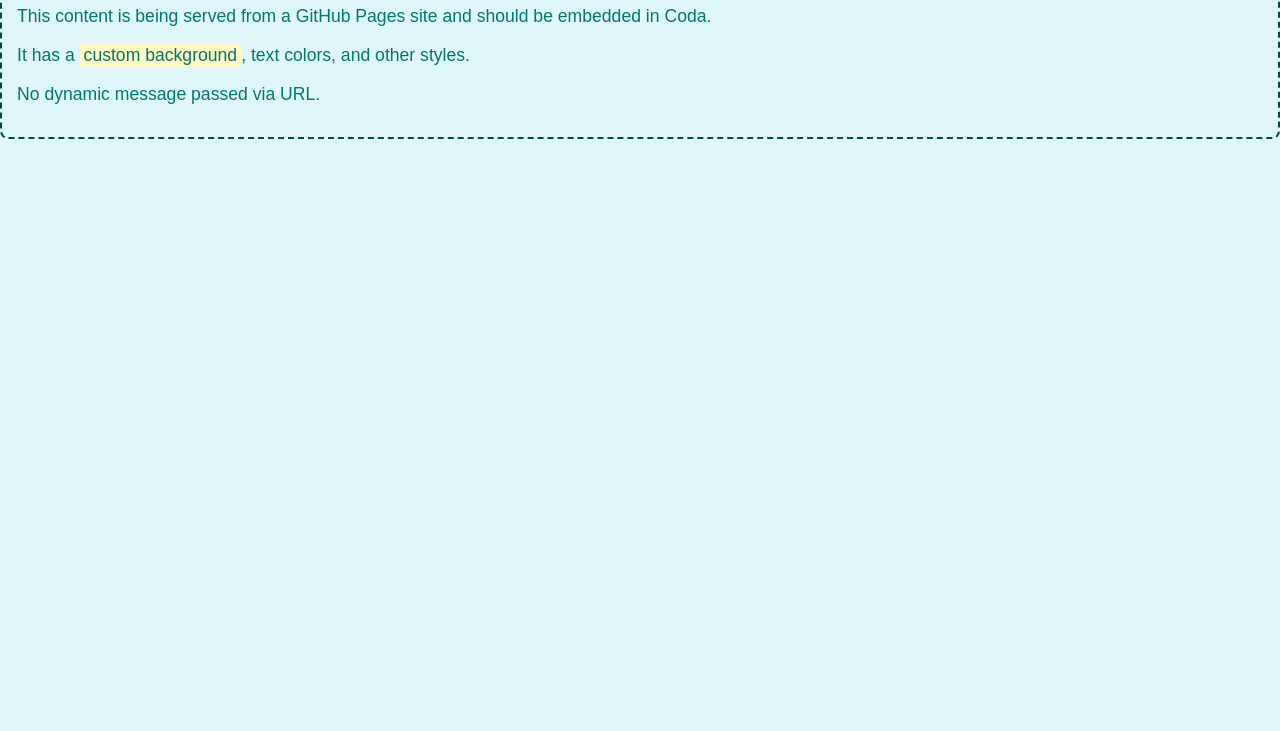
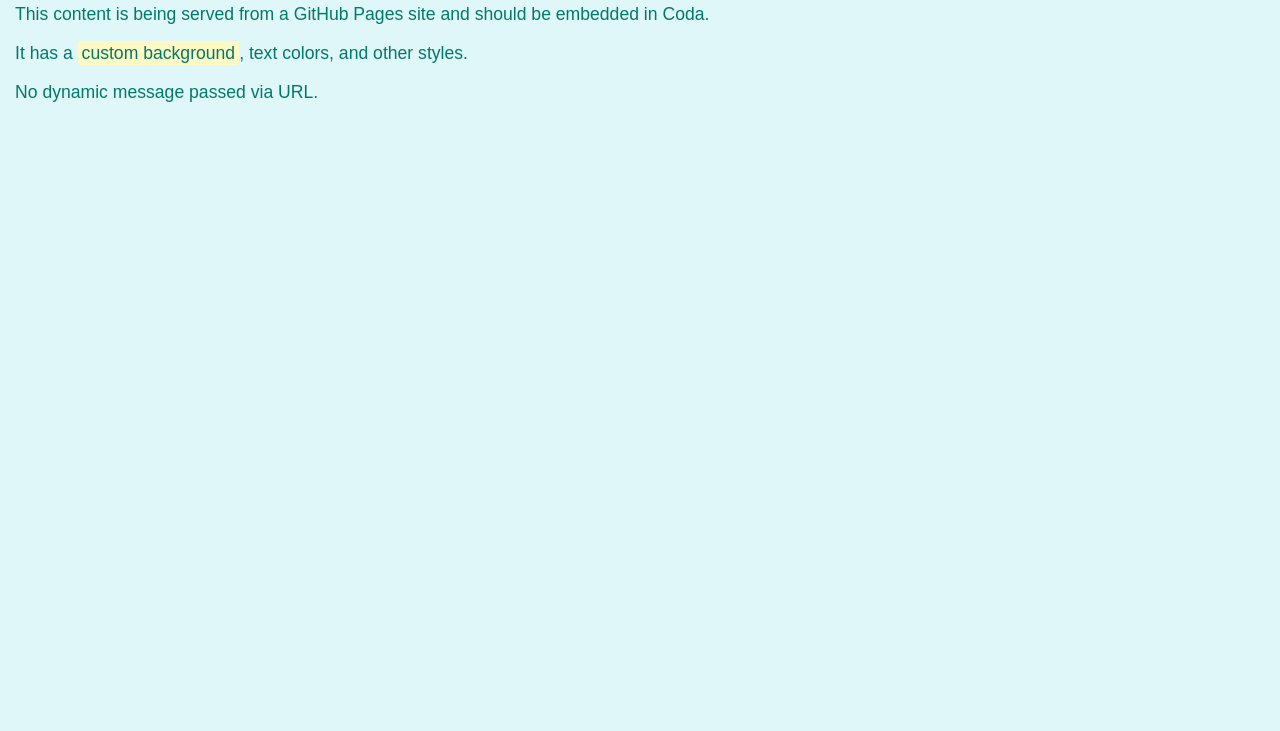
Before and after one commit to nujucobian/embed, a plain HTML site: page index.html in a window 1280 px wide. Shown: the part 69-800 px from the top of the page. Drawn offline with Linux system fonts and the light colour scheme.

Commit message:
Update index.html

```diff
--- a/index.html
+++ b/index.html
@@ -11,8 +11,6 @@
             padding: 15px;
             background-color: #e0f7fa; /* Light cyan background */
             color: #00796b; /* Dark teal text */
-            border: 2px dashed #004d40;
-            border-radius: 8px;
         }
         h1 {
             color: #004d40; /* Darker teal for heading */
```
